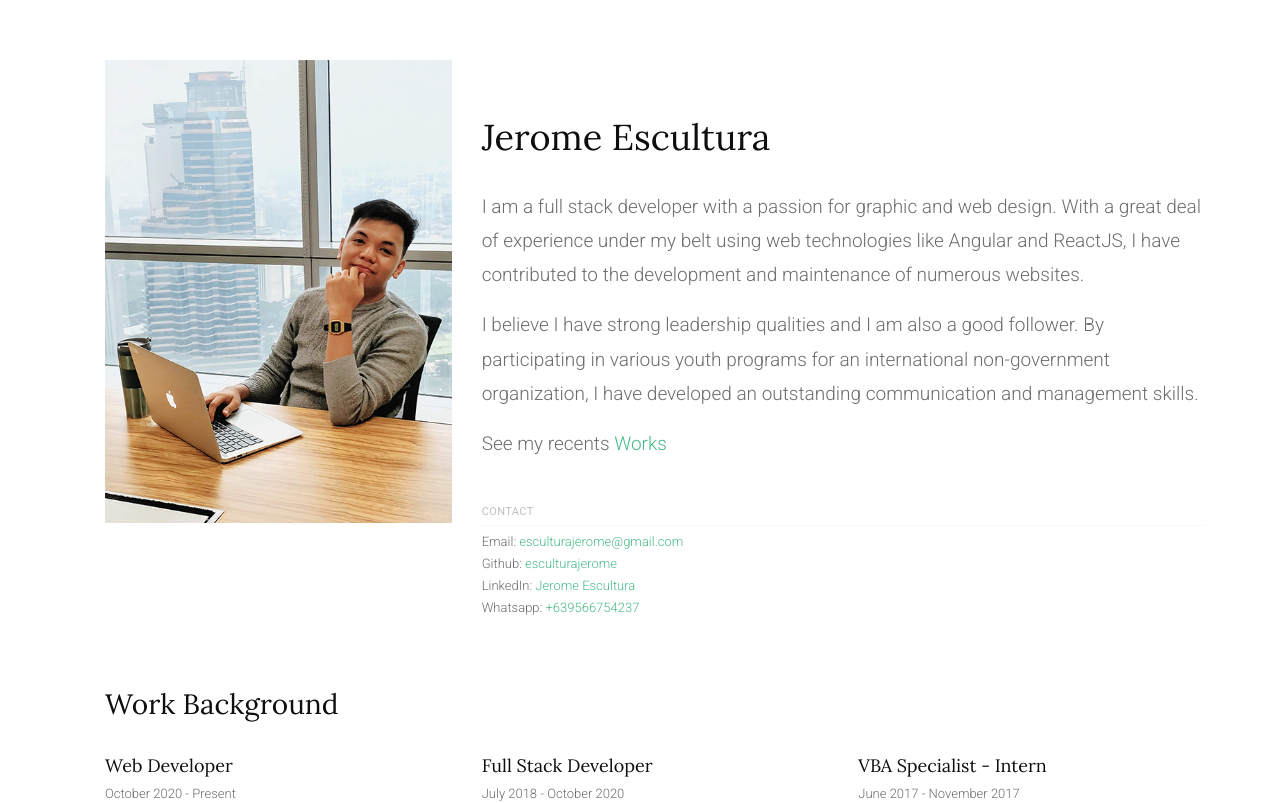
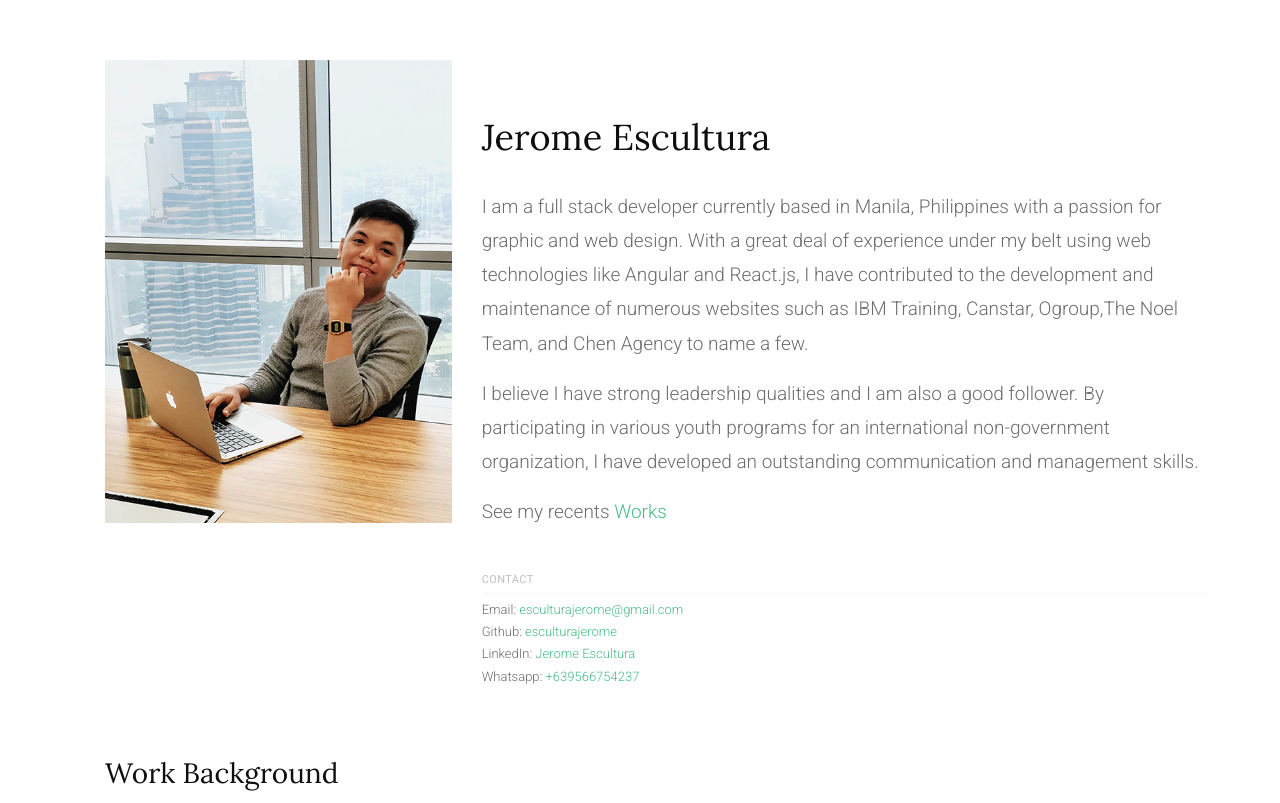
Before and after one commit to esculturajerome/jescultura, a React (Create React App) app: page /about in a window 1280 px wide. Shown: the top 803 px of the page. Built offline with nearby package versions, Linux system fonts and the light colour scheme; the HTML template or start-up script is replaced by a standard one.

Commit message:
jescultura | Add profile

```diff
--- a/src/components/Sidebar.js
+++ b/src/components/Sidebar.js
@@ -14,7 +14,7 @@ class Sidebar extends React.Component {
                 <Link to="/" className="logo smooth-leavess">
                   <img
                     className="img-responsive"
-                    src="/img/profile.png"
+                    src="/img/profile.jpeg"
                     alt="Jerome Escultura Profile"
                   />
                 </Link>
--- a/src/pages/About.js
+++ b/src/pages/About.js
@@ -32,11 +32,14 @@ class About extends React.Component {
                         <div className="text">
                           <h1>Jerome Escultura</h1>
                           <p>
-                            I am a full stack developer with a passion for
-                            graphic and web design. With a great deal of
-                            experience under my belt using web technologies like
-                            Angular and ReactJS, I have contributed to the
-                            development and maintenance of numerous websites.
+                            I am a full stack developer currently based in
+                            Manila, Philippines with a passion for graphic and
+                            web design. With a great deal of experience under my
+                            belt using web technologies like Angular and
+                            React.js, I have contributed to the development and
+                            maintenance of numerous websites such as IBM
+                            Training, Canstar, Ogroup,The Noel Team, and Chen
+                            Agency to name a few.
                           </p>
                           <p>
                             I believe I have strong leadership qualities and I
```
